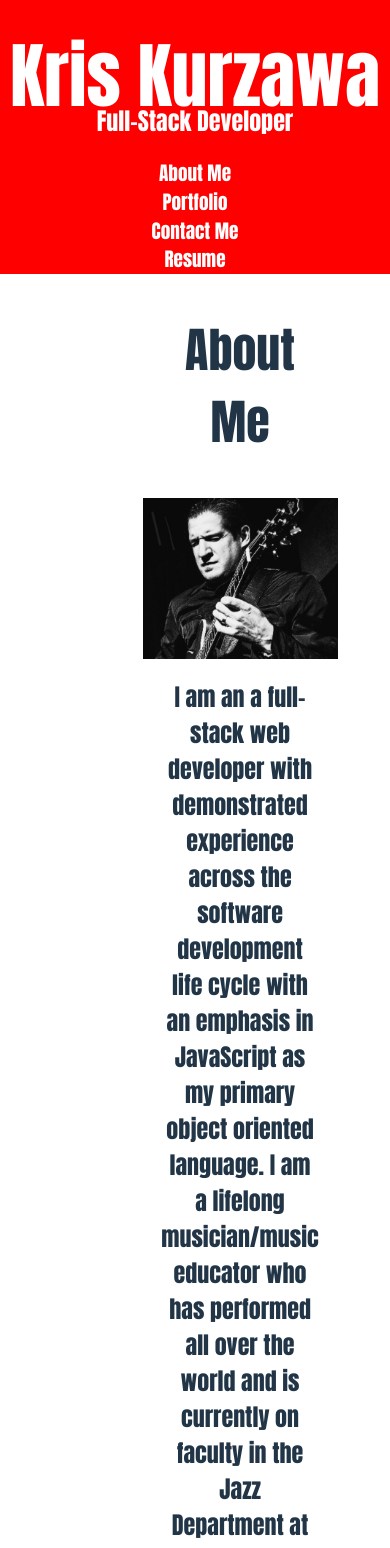
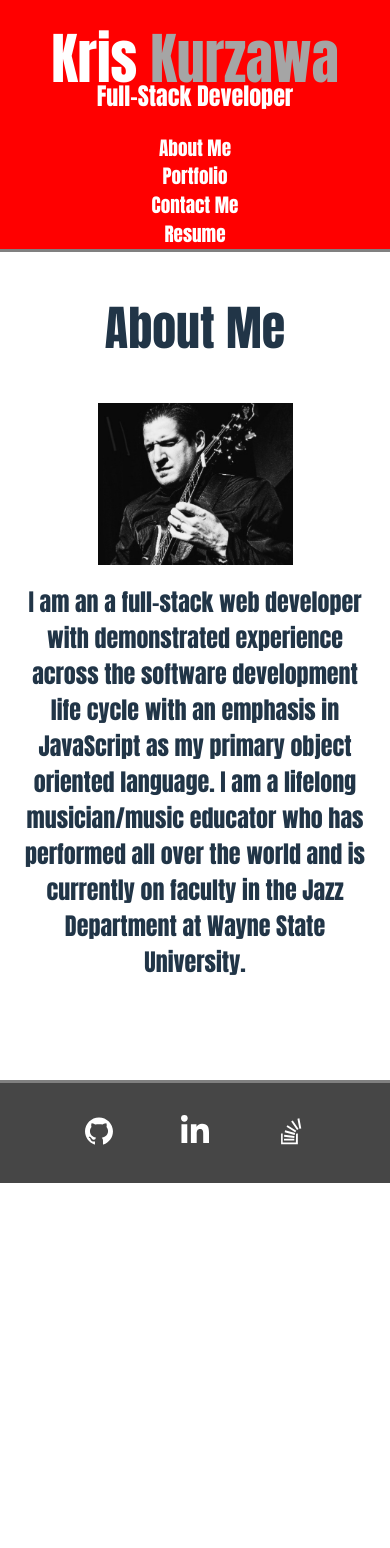
Before and after one commit to KKurzawa/React-Portfolio, a React (Vite) app: page / in a window 390 px wide. Shown: the top 1548 px of the page. After the commit the page ends 1183 px from the top, so only its background shows below. Built offline with nearby package versions, Linux system fonts and the light colour scheme.

Commit message:
css and responsive improvements

```diff
--- a/src/App.css
+++ b/src/App.css
@@ -13,6 +13,8 @@
   display: flex;
   justify-content: space-around;
   align-items: center;
+  border-bottom-style: solid;
+  border-color: gray;
   /* flex-direction: row; */
 }
 
@@ -21,6 +23,10 @@
   margin-left: .5em;
   margin-bottom: 0;
   margin-top: .5em;
+}
+
+.Kurzawa {
+  color: rgb(165, 165, 165);
 }
 
 .header-title {
@@ -70,7 +76,13 @@ margin-right: 3.5em;
   justify-content: center;
   align-items: center;
   margin-top: 5em;
-  margin-bottom: 5em;
+  height: 100px;
+  /* margin-bottom: 5em; */
+  background-color:rgb(70, 70, 70);
+  /* background-color: red; */
+  color-scheme: light dark;
+  border-top-style: solid;
+  border-color: gray;
 }
 
 .footerItem{
@@ -88,6 +100,7 @@ margin-right: 3.5em;
 
  .header-name {
   margin-left: 0;
+  font-size: 3.5em;
  }
 
  .nav {
--- a/src/Pages/About/style.css
+++ b/src/Pages/About/style.css
@@ -17,8 +17,10 @@
     font-size: 3em;
   }
 
-/* @media screen and (max-width: 900px){
+@media screen and (max-width: 900px){
  .about-me {
-
+    margin:0;
+    padding-left:20px;
+    padding-right:20px;
  }
-} */
+}
--- a/src/components/Header.jsx
+++ b/src/components/Header.jsx
@@ -9,7 +9,7 @@ export default function Header() {
     return (
         <header className="header">
             <div className="header-text">
-                <h1 className="header-name">Kris Kurzawa</h1>
+                <h1 className="header-name">Kris <span className="Kurzawa">Kurzawa </span></h1>
                 <h2 className="header-title">Full-Stack Developer</h2>
             </div>
 
```
